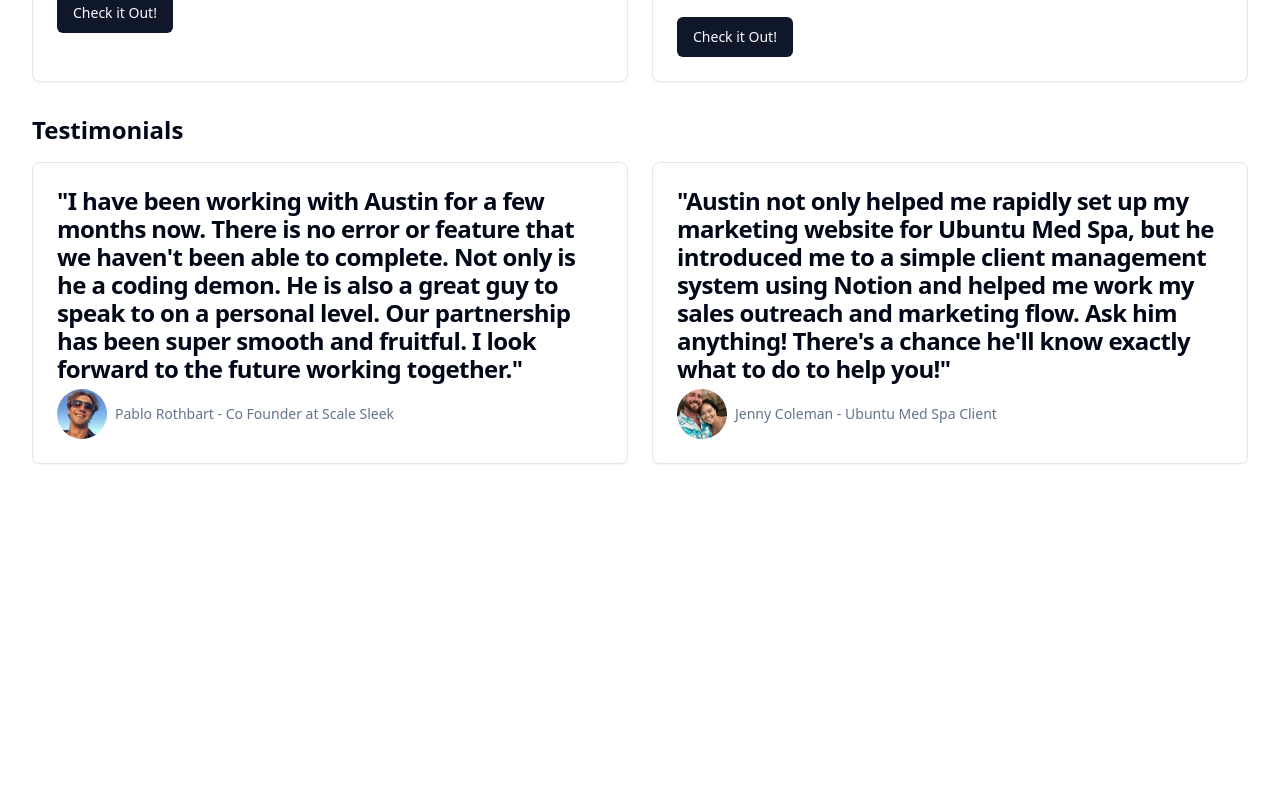
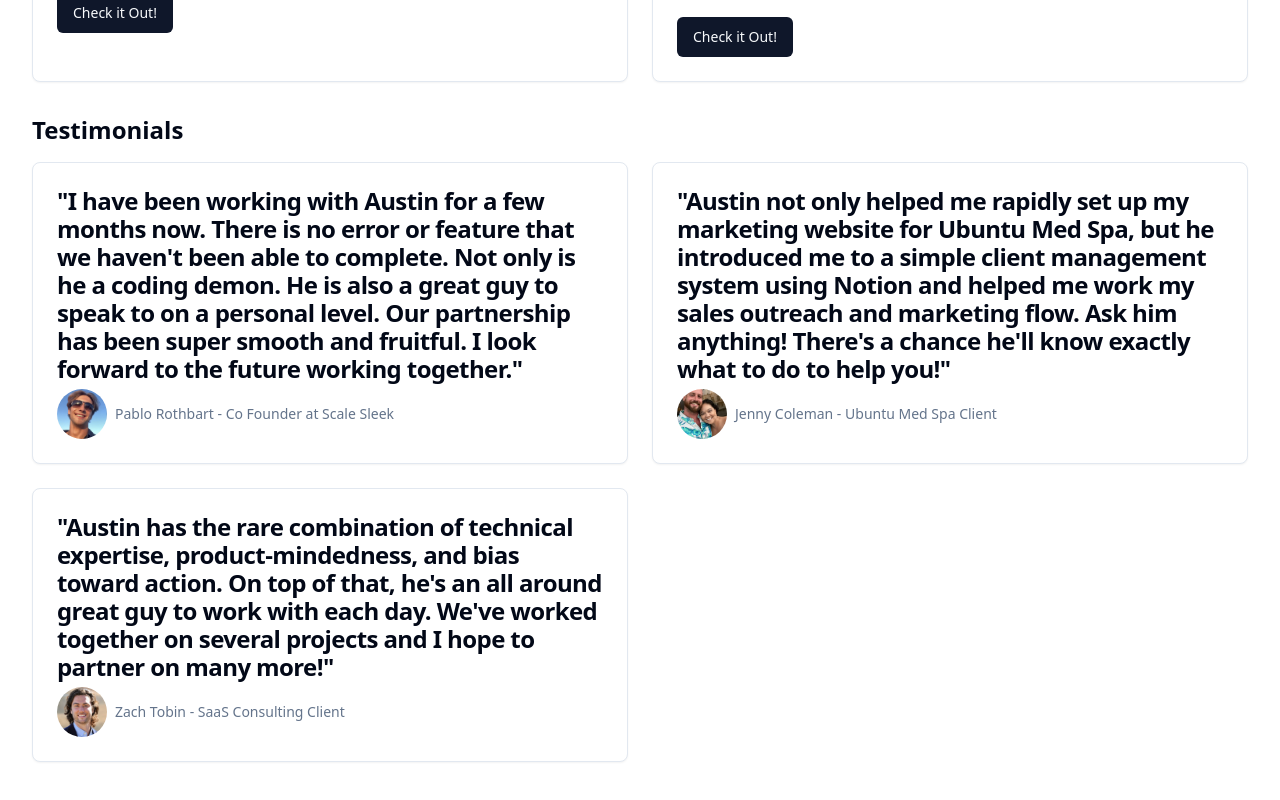
Before and after one commit to buildleansaas/adubs.me, a Next.js app: page / in a window 1280 px wide. Shown: the part 2626-3426 px from the top of the page. Before the commit the page ends 3154 px from the top, so only its background shows below. Built offline with nearby package versions, Linux system fonts and the light colour scheme.

Commit message:
add zach testimonial

```diff
--- a/src/views/testimonials.tsx
+++ b/src/views/testimonials.tsx
@@ -13,6 +13,12 @@ const TESTMONIALS = [
     img: "jenny.jpg",
     context: "Ubuntu Med Spa Client",
     text: "Austin not only helped me rapidly set up my marketing website for Ubuntu Med Spa, but he introduced me to a simple client management system using Notion and helped me work my sales outreach and marketing flow. Ask him anything! There's a chance he'll know exactly what to do to help you!",
+  },
+  {
+    name: "Zach Tobin",
+    img: "zach.jpeg",
+    context: "SaaS Consulting Client",
+    text: "Austin has the rare combination of technical expertise, product-mindedness, and bias toward action. On top of that, he's an all around great guy to work with each day. We've worked together on several projects and I hope to partner on many more!",
   },
 ];
 
```
Also changed, not shown: public/testimonials/zach.jpeg (added).
